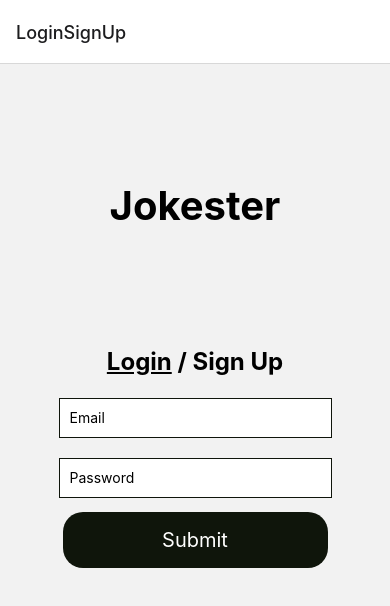
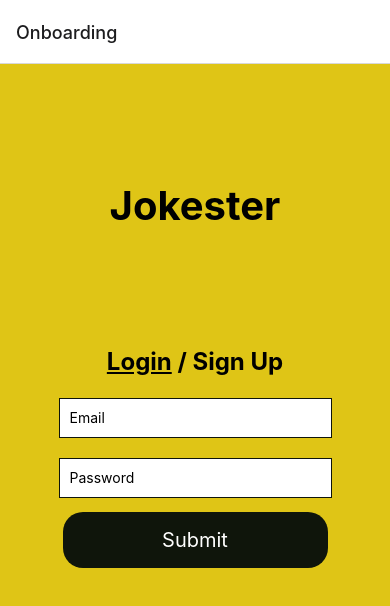
Before and after one commit to ThuyTTTN/Jokester, a React Native app: screen /Onboarding in a window 390 px wide. Shown: the top 606 px of the page. Built offline with nearby package versions, Linux system fonts and the light colour scheme.

Commit message:
wip: navigation

```diff
--- a/App.js
+++ b/App.js
@@ -1,6 +1,6 @@
-import React, { useState, useEffect, useCallback } from "react";
 import { NavigationContainer } from "@react-navigation/native";
 import { createNativeStackNavigator } from "@react-navigation/native-stack";
+import React, { useState, useEffect, useCallback } from "react";
 import { StatusBar } from "expo-status-bar";
 import * as SplashScreen from "expo-splash-screen";
 import { StyleSheet, Text, View } from "react-native";
@@ -53,7 +53,7 @@ export default function App() {
       <StatusBar style="auto" />
       <NavigationContainer>
         <Stack.Navigator>
-          <Stack.Screen name="LoginSignUp" component={LoginSignupScreen} />
+          <Stack.Screen name="Onboarding" component={LoginSignupScreen} />
           <Stack.Screen name="Jokes" component={DisplayJokes} />
         </Stack.Navigator>
       </NavigationContainer>
--- a/component/Login.jsx
+++ b/component/Login.jsx
@@ -10,6 +10,7 @@ const Login = () => {
   const handleLogin = () => {
     // Handle login logic here
     console.log("Login:", { email, password });
+    navigation.navigate("Jokes");
   };
 
   return (
--- a/component/SignUp.jsx
+++ b/component/SignUp.jsx
@@ -3,7 +3,7 @@ import { Text, Button, StyleSheet, TextInput, View } from "react-native";
 import Colors from "../theme/Colors";
 import PrimaryButton from "./PrimaryButton";
 
-const SignUp = () => {
+const SignUp = ({ navigation }) => {
   const [name, setName] = useState("");
   const [email, setEmail] = useState("");
   const [password, setPassword] = useState("");
@@ -11,6 +11,7 @@ const SignUp = () => {
   const handleSignUp = () => {
     //sign up logic here
     console.log("sign up", { name, email, password });
+    navigation.navigate("Jokes");
   };
 
   return (
--- a/screens/DisplayJokes.jsx
+++ b/screens/DisplayJokes.jsx
@@ -2,11 +2,14 @@ import { Text, View, StyleSheet, Image } from "react-native";
 import React, { useEffect, useState } from "react";
 import AnimalImages from "../component/AnimalImages";
 import speechBubble from "../assets/images/speechBubble.png";
+import PrimaryButton from "../component/PrimaryButton";
 
-const DisplayJokes = () => {
+const DisplayJokes = ({ navigation }) => {
   const [joke, setJoke] = useState({});
   const { setup, punchline } = joke;
-
+  const handleNavigate = () => {
+    navigation.navigate("Onboarding");
+  };
   return (
     <View style={styles.container}>
       <View style={styles.speechContainer}>
--- a/screens/LoginSignupScreen.jsx
+++ b/screens/LoginSignupScreen.jsx
@@ -2,13 +2,20 @@ import { Text, View, StyleSheet, TouchableOpacity } from "react-native";
 import React, { useState } from "react";
 import Login from "../component/Login";
 import SignUp from "../component/SignUp";
+import Colors from "../theme/Colors";
 
-const LoginSignupScreen = () => {
+const LoginSignupScreen = ({ navigation }) => {
   const [isSignedUp, setIsSignedUp] = useState(false);
 
   const handleToggleForm = () => {
     setIsSignedUp(!isSignedUp);
   };
+
+  const testingNavPress = () => {
+    console.log("test press");
+    navigation.navigate("Jokes");
+  };
+
   return (
     <View style={styles.container}>
       <Text style={styles.titleStyle}>Jokester</Text>
@@ -37,6 +44,7 @@ const styles = StyleSheet.create({
     flex: 3,
     alignItems: "center",
     justifyContent: "center",
+    backgroundColor: Colors.cintrine,
   },
   titleStyle: {
     fontSize: 40,
```
